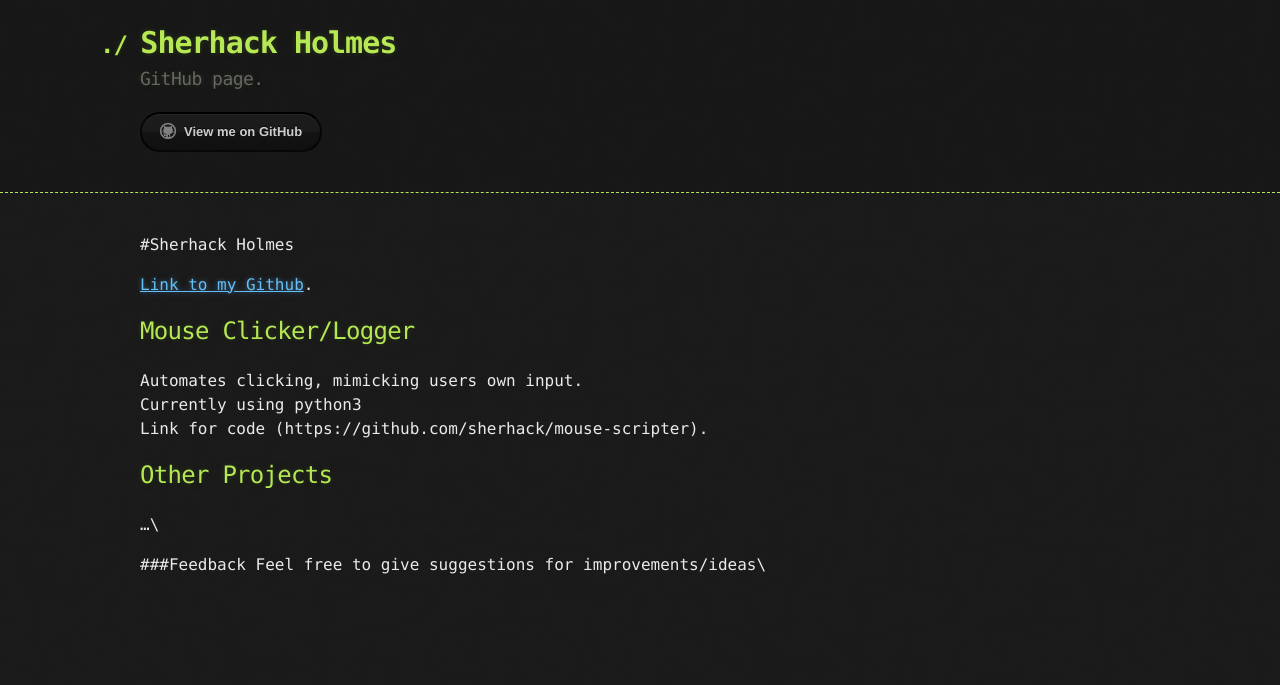
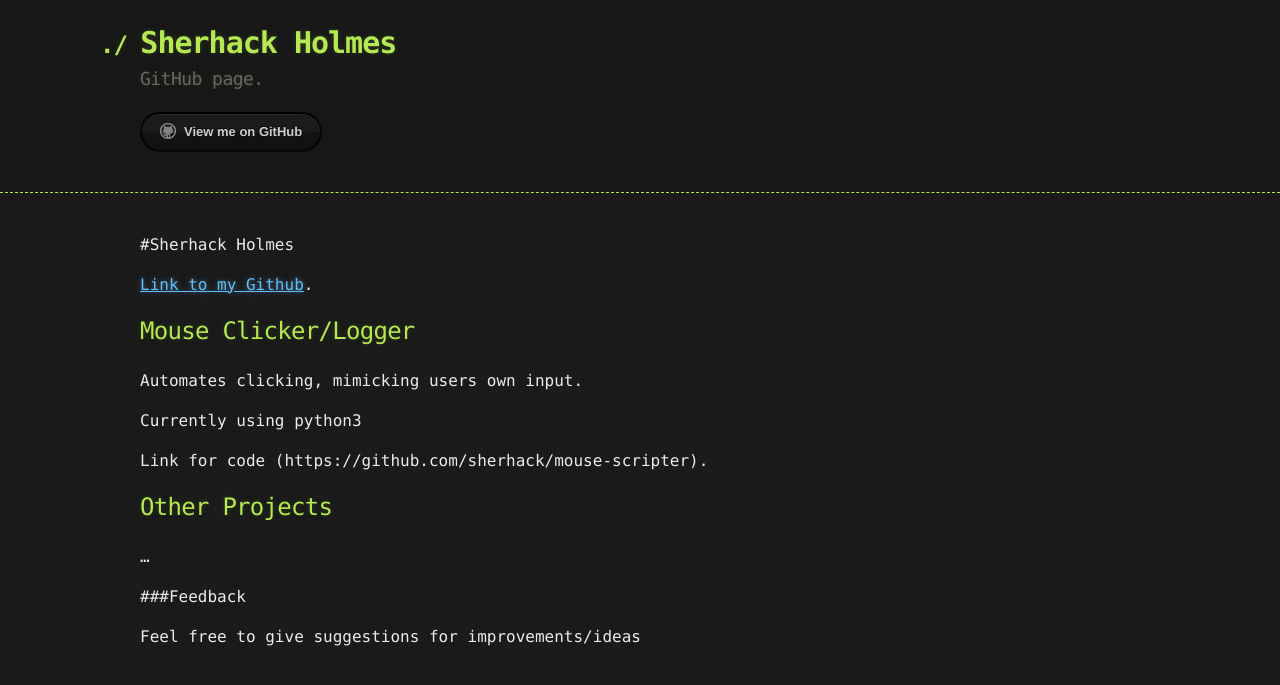
Before and after one commit to sherhack/sherhack.github.io, a Jekyll site: the page built from index.md, in a window 1280 px wide. Shown: the top 685 px of the page. Built offline with Jekyll 4.4.1, drawn with Linux system fonts in a browser that asks for light colours.

```diff
--- a/index.md
+++ b/index.md
@@ -7,12 +7,16 @@ layout: default
 [Link to my Github](https://github.com/sherhack).
 
 ## Mouse Clicker/Logger
-Automates clicking, mimicking users own input.\
-Currently using python3\
+Automates clicking, mimicking users own input.
+
+Currently using python3
+
 Link for code (https://github.com/sherhack/mouse-scripter).
 
 ## Other Projects
-...\
+
+...
 
 ###Feedback
-Feel free to give suggestions for improvements/ideas\
+
+Feel free to give suggestions for improvements/ideas
```
